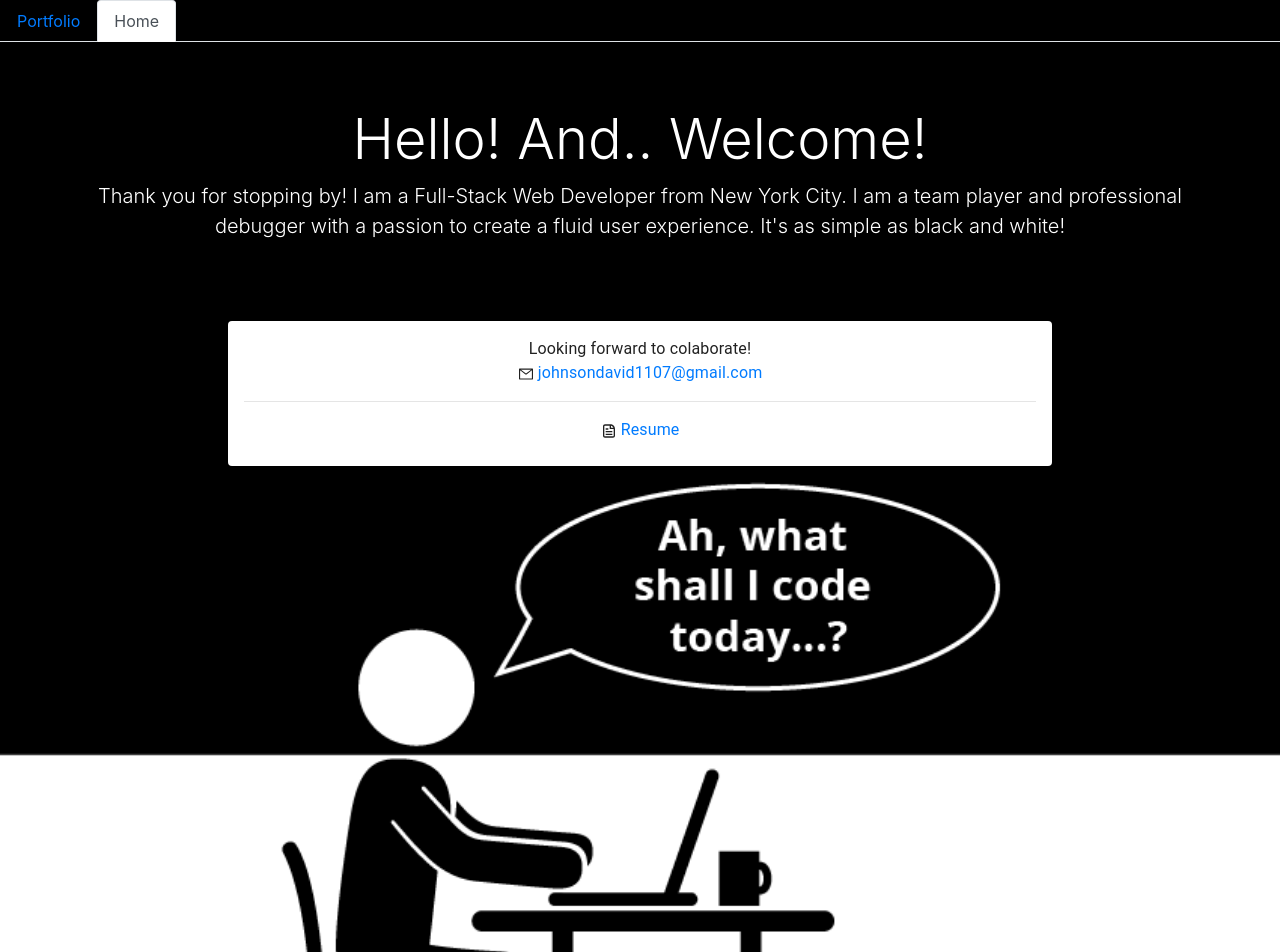
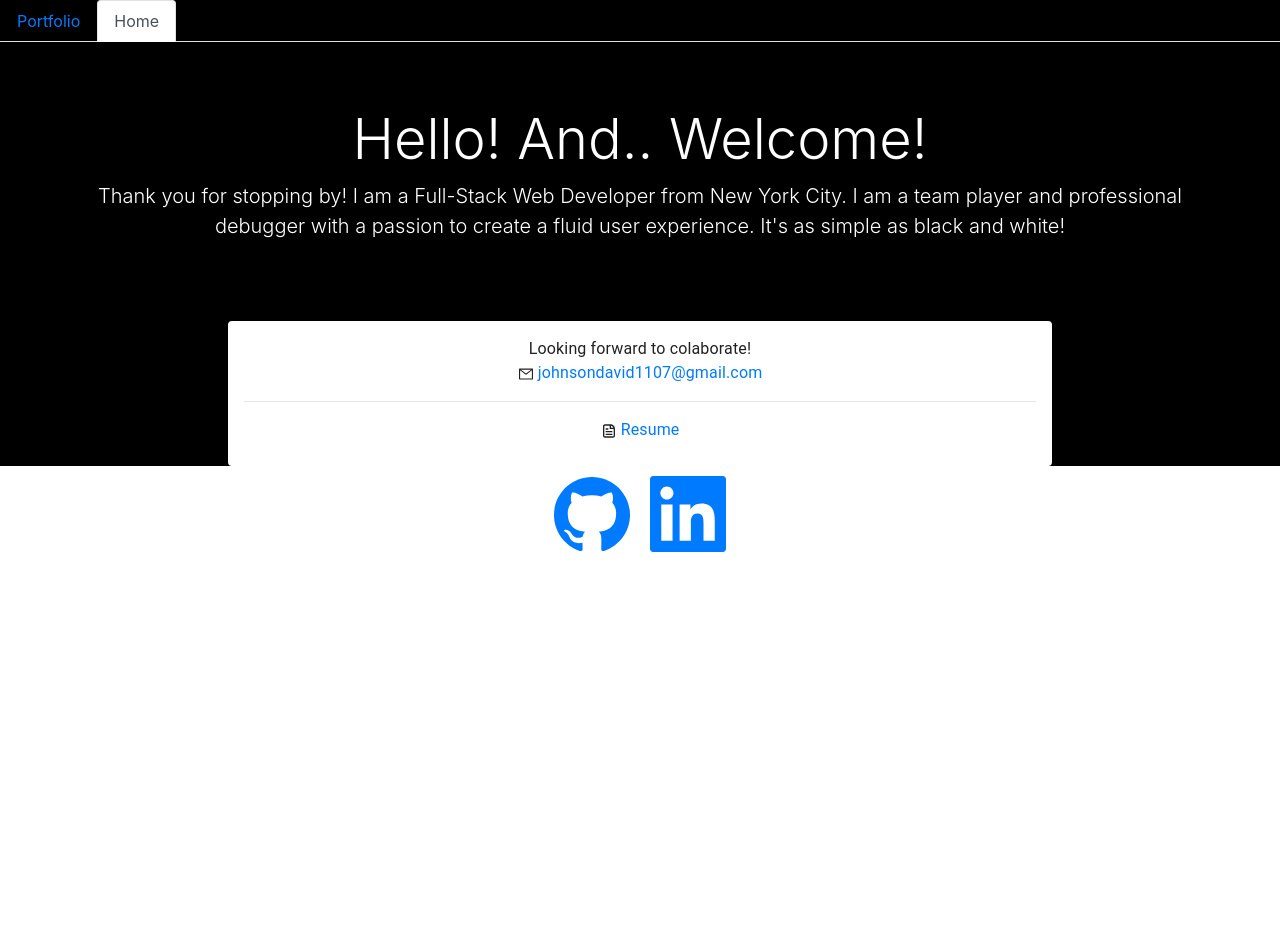
Before and after one commit to johnsondavid1107/uniosReactPortfolio, a React (Create React App) app: page / in a window 1280 px wide. Shown: the top 952 px of the page. After the commit the page ends 800 px from the top, so only its background shows below. Built offline with nearby package versions, Linux system fonts and the light colour scheme; a web font is replaced by a local one.

Commit message:
picutre did not update the first time so I deleted it to see if change will effect

```diff
--- a/src/pages/Home.js
+++ b/src/pages/Home.js
@@ -1,6 +1,6 @@
 /* eslint-disable react/jsx-no-target-blank */
 /* eslint-disable jsx-a11y/anchor-is-valid */
-import stickMan from "../components/photos/stickMan.jpg"
+
 import { AiOutlineMail } from "react-icons/ai"
 import { CgFileDocument } from "react-icons/cg"
 import Card from "@material-ui/core/Card"
@@ -70,7 +70,7 @@ function Home() {
 
         <div className="row">
             <div className="col-12 text-center" style={styles.noPadding}>
-                <img src={stickMan} alt="Stick Figure" style={styles.imageProperty}></img>
+                {/* <img src={stickMan} alt="Stick Figure" style={styles.imageProperty}></img> */}
             </div>
         </div>
 
```
Also changed, not shown: src/components/photos/stickMan.jpg (deleted), 1 other file (tests, documents, lock files or other folders).
